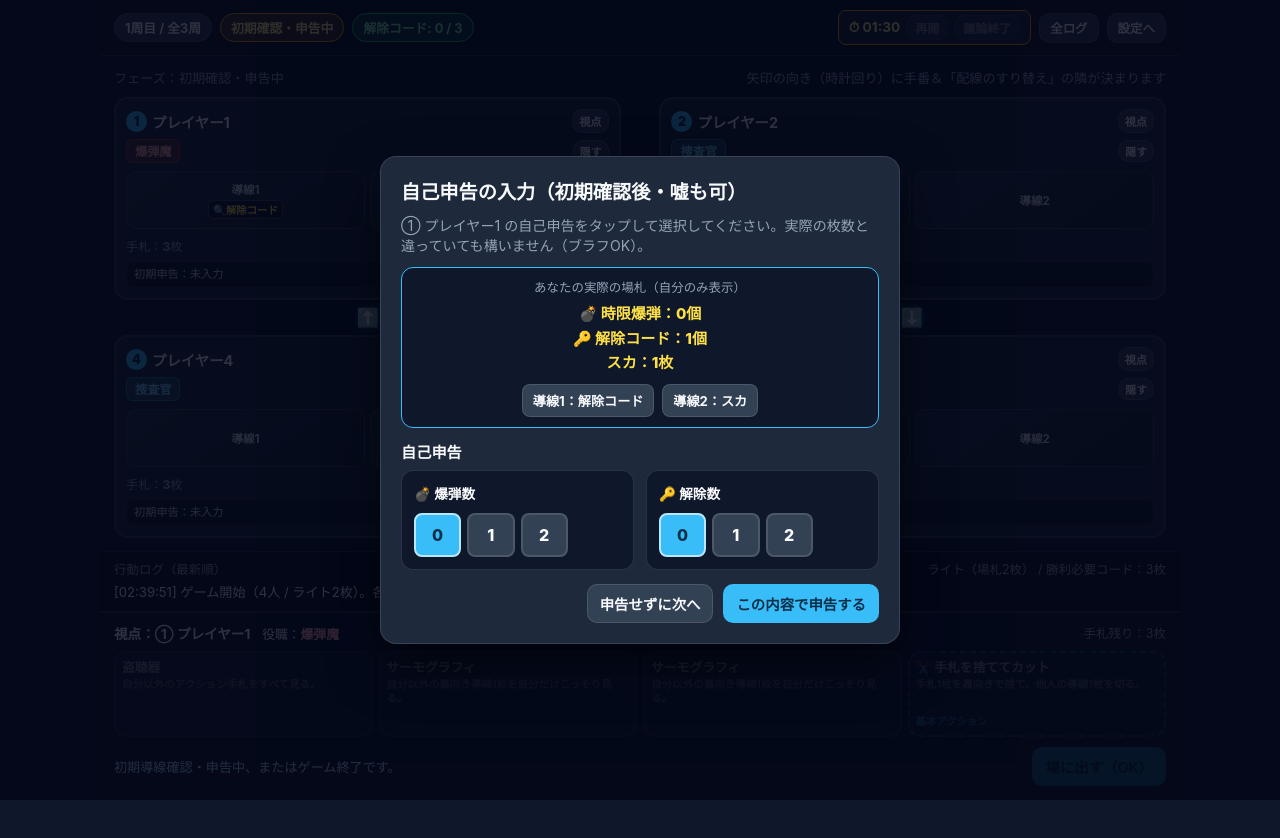
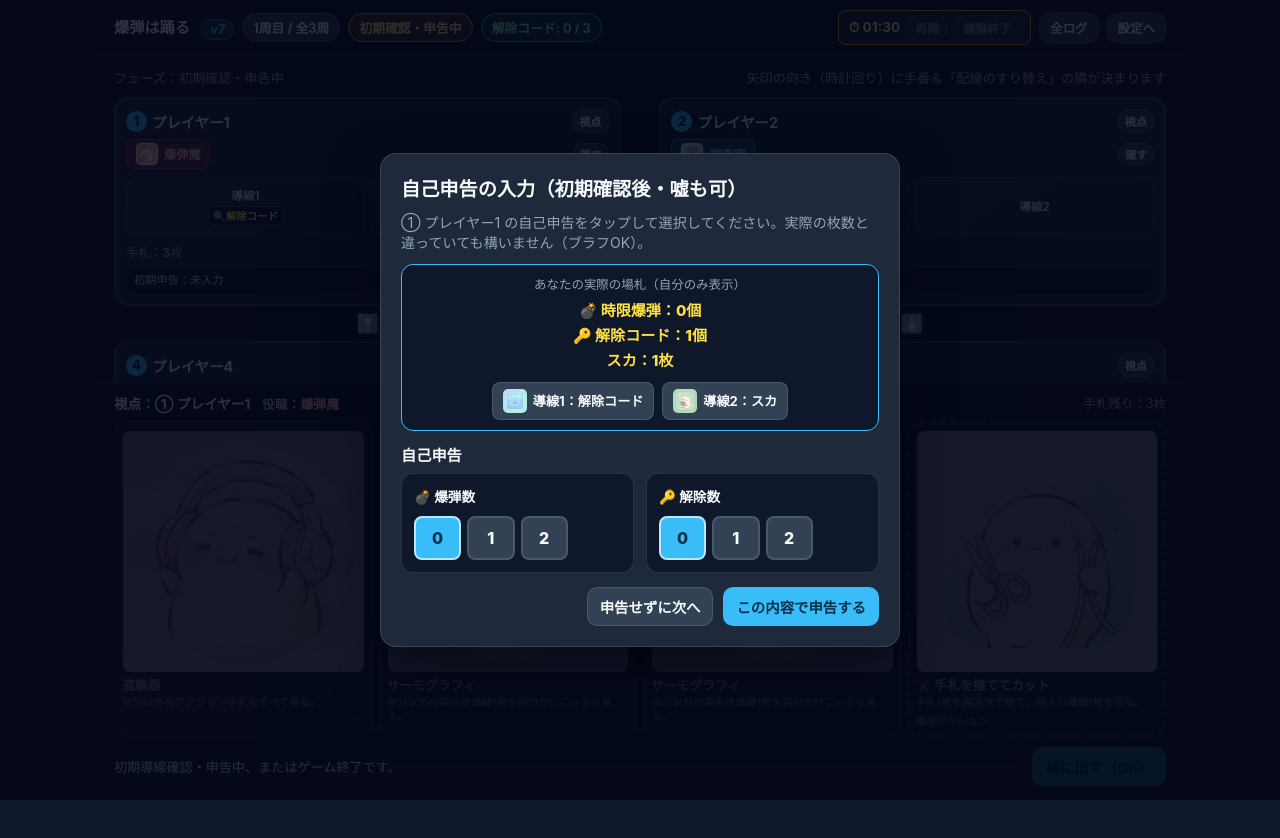
Before and after one commit to mzskadr-blip/bakudan-ha-odoru, a plain HTML site: page index.html in a window 1280 px wide. Both pictures are taken after a click on the button "ゲーム開始（初期導線確認へ）". Before the commit the page ends 800 px from the top, so only its background shows below. Drawn offline with Linux system fonts and the light colour scheme.

Commit message:
Update index.html to v7: 爆弾は踊る prototype

```diff
--- a/index.html
+++ b/index.html
@@ -3,7 +3,7 @@
 <head>
   <meta charset="UTF-8" />
   <meta name="viewport" content="width=device-width, initial-scale=1.0" />
-  <title>爆弾は踊る（プロトタイプ）</title>
+  <title>爆弾は踊る v7（プロトタイプ）</title>
   <style>
     :root {
       --bg: #0f172a;
@@ -817,12 +817,73 @@
     .result-table th {
       background: #0f172a;
     }
+
+    .card-thumb {
+      width: 100%;
+      aspect-ratio: 1 / 1;
+      object-fit: cover;
+      border-radius: 8px;
+      border: 1px solid var(--border);
+      display: block;
+      margin-bottom: 5px;
+      background: #0f172a;
+    }
+
+    .role-thumb {
+      width: 24px;
+      height: 24px;
+      object-fit: cover;
+      border-radius: 6px;
+      border: 1px solid var(--border);
+      flex-shrink: 0;
+    }
+
+    .wire-thumb {
+      width: 28px;
+      height: 28px;
+      object-fit: cover;
+      border-radius: 6px;
+      border: 1px solid var(--border);
+      flex-shrink: 0;
+    }
+
+    .wire-slot.has-icon {
+      height: auto;
+      min-height: 68px;
+      gap: 3px;
+      padding: 4px;
+    }
+
+    .modal-thumb {
+      width: 92px;
+      height: 92px;
+      object-fit: cover;
+      border-radius: 12px;
+      border: 1px solid var(--border);
+      display: block;
+      margin: 0 auto 8px;
+    }
+
+
+    .title-ver {
+      display: inline-block;
+      margin-left: 8px;
+      padding: 2px 8px;
+      font-size: 0.78rem;
+      font-weight: 800;
+      border-radius: 999px;
+      background: rgba(56, 189, 248, 0.18);
+      color: var(--accent);
+      border: 1px solid rgba(56, 189, 248, 0.45);
+      vertical-align: middle;
+    }
+
   </style>
 </head>
 <body>
   <!-- セットアップ画面 -->
   <div id="setupScreen" class="setup-wrap">
-    <h1>爆弾は踊る（プロトタイプ）</h1>
+    <h1>爆弾は踊る <span class="title-ver">v7</span></h1>
     <p class="sub">ブラウザ単体テスト版｜1人でも各プレイヤーの手番を切り替えながら全ルールを確認できます</p>
 
     <div class="form-row">
@@ -859,6 +920,7 @@
     <!-- ① ヘッダー -->
     <header class="zone-header">
       <div class="header-left">
+        <span style="font-weight: 800; font-size: 0.95rem;">爆弾は踊る <span class="title-ver">v7</span></span>
         <span id="roundBadge" class="badge">1周目 / 全3周</span>
         <span id="phaseBadge" class="badge turn">進行中</span>
         <span id="codeBadge" class="badge code">解除コード: 0 / 3</span>
@@ -1044,6 +1106,37 @@
       { id: "detonator", name: "起爆スイッチ", type: "detonator", count: 1, lastOnly: true, desc: "【手札が最後の1枚のみ】爆弾魔が使えば爆弾魔チームの勝利！" }
     ];
 
+    const ASSET_BASE = "assets/small/";
+
+    const ACTION_IMAGES = {
+      cut: `${ASSET_BASE}action-cut.jpg`,
+      double_cut: `${ASSET_BASE}action-doublecut.jpg`,
+      thermo: `${ASSET_BASE}action-thermo.jpg`,
+      wiretap: `${ASSET_BASE}action-bug.jpg`,
+      swap_wire: `${ASSET_BASE}action-swap.jpg`,
+      shuffle_wire: `${ASSET_BASE}action-shuffle.jpg`,
+      surik: `${ASSET_BASE}action-pickpocket.jpg`,
+      rumor: `${ASSET_BASE}action-rumor.jpg`,
+      dog: `${ASSET_BASE}action-police-dog.jpg`,
+      mole: `${ASSET_BASE}action-secret-letter.jpg`,
+      defuse_key: `${ASSET_BASE}action-defused.jpg`,
+      detonator: `${ASSET_BASE}action-detonator.jpg`,
+      basic_cut: `${ASSET_BASE}action-cut.jpg`
+    };
+
+    const ROLE_IMAGES = {
+      cop: `${ASSET_BASE}role-police.jpg`,
+      bomber: `${ASSET_BASE}role-bomber.jpg`
+    };
+
+    function getWireImageSrc(wire) {
+      if (wire.kind === "bomb") return `${ASSET_BASE}bafuda-bomb.jpg`;
+      if (wire.kind === "code") return `${ASSET_BASE}bafuda-code.jpg`;
+      return wire.safeVariant === "tangled"
+        ? `${ASSET_BASE}bafuda-safe-tangled.jpg`
+        : `${ASSET_BASE}bafuda-safe-cut.jpg`;
+    }
+
     const WIRE_LABELS = {
       bomb: "時限爆弾",
       code: "解除コード",
@@ -1199,9 +1292,11 @@
       for (let i = 0; i < n; i++) {
         const myWires = [];
         for (let w = 0; w < cfg.wiresPerPlayer; w++) {
+          const wireKind = wireDeck[wireCursor++];
           myWires.push({
             id: `w_${i}_${w}_${Math.random().toString(36).slice(2, 6)}`,
-            kind: wireDeck[wireCursor++],
+            kind: wireKind,
+            safeVariant: wireKind === "safe" ? (Math.random() < 0.5 ? "cut" : "tangled") : null,
             revealed: false
           });
         }
@@ -1450,7 +1545,12 @@
       const actualCodes = p.wires.filter((w) => w.kind === "code").length;
       const actualSafes = p.wires.filter((w) => w.kind === "safe").length;
       const wireChips = p.wires
-        .map((w, i) => `<span class="chip">導線${i + 1}：${WIRE_LABELS[w.kind]}${w.revealed ? "（公開済）" : ""}</span>`)
+        .map((w, i) => `
+          <span class="chip" style="display:inline-flex; align-items:center; gap:6px;">
+            <img src="${getWireImageSrc(w)}" alt="${WIRE_LABELS[w.kind]}" style="width:24px; height:24px; border-radius:5px; object-fit:cover;" />
+            <span>導線${i + 1}：${WIRE_LABELS[w.kind]}${w.revealed ? "（公開済）" : ""}</span>
+          </span>
+        `)
         .join("");
 
       document.getElementById("claimActualBox").innerHTML = `
@@ -1705,6 +1805,7 @@
         `${actorLabel} がこのカードを場に出しました。全員で確認したら「OK」を押してください。`;
       document.getElementById("playShareBox").innerHTML = `
         <div style="font-size: 0.8rem; color: var(--muted); margin-bottom: 6px;">場に出されたカード</div>
+        <img src="${ACTION_IMAGES[card.type] || ""}" alt="${card.name}" class="modal-thumb" />
         <div style="font-size: 1.15rem; font-weight: 800; color: #38bdf8;">🃏 ${card.name}</div>
         <div style="font-size: 0.82rem; color: var(--text); margin-top: 8px; line-height: 1.4;">${card.desc}</div>
       `;
@@ -2301,7 +2402,10 @@
       }
 
       const roleHtml = p.roleVisible
-        ? `<span class="role-tag ${p.role === "cop" ? "role-cop" : "role-bomber"}">${p.role === "cop" ? "捜査官" : "爆弾魔"}</span>`
+        ? `<span class="role-tag ${p.role === "cop" ? "role-cop" : "role-bomber"}" style="display:inline-flex; align-items:center; gap:5px;">
+             <img src="${ROLE_IMAGES[p.role]}" alt="${p.role === "cop" ? "警察" : "爆弾魔"}" class="role-thumb" />
+             <span>${p.role === "cop" ? "捜査官" : "爆弾魔"}</span>
+           </span>`
         : `<span class="role-tag role-hidden">役職非表示</span>`;
 
       const wiresHtml = p.wires
@@ -2310,7 +2414,10 @@
           let label = `導線${wIdx + 1}`;
           let pickable = false;
 
+          let wireImgHtml = "";
           if (w.revealed) {
+            cls += "has-icon ";
+            wireImgHtml = `<img src="${getWireImageSrc(w)}" alt="${WIRE_LABELS[w.kind]}" class="wire-thumb" />`;
             if (w.kind === "code") {
               cls += "wire-revealed-code";
               label = "解除コード";
@@ -2342,7 +2449,7 @@
           const memoHtml = memoKind ? `<span class="memo-badge">🔍${WIRE_LABELS[memoKind]}</span>` : "";
 
           const clickAttr = pickable ? `onclick="event.stopPropagation(); onWireClick(${idx}, ${wIdx})"` : "";
-          return `<div class="${cls}" ${clickAttr}><span>${label}</span>${memoHtml}</div>`;
+          return `<div class="${cls}" ${clickAttr}>${wireImgHtml}<span>${label}</span>${memoHtml}</div>`;
         })
         .join("");
 
@@ -2665,6 +2772,7 @@
           btn.onclick = () => selectHandCard(c.uid);
           btn.innerHTML = `
             <div>
+              <img src="${ACTION_IMAGES[c.type] || ""}" alt="${c.name}" class="card-thumb" />
               <div class="card-title">${c.name}</div>
               <div class="card-desc">${c.desc}</div>
             </div>
@@ -2701,6 +2809,7 @@
       basicCardBtn.onclick = () => selectBasicCut();
       basicCardBtn.innerHTML = `
         <div>
+          <img src="${ACTION_IMAGES.basic_cut}" alt="手札を捨ててカット" class="card-thumb" />
           <div class="card-title">✂️ 手札を捨ててカット</div>
           <div class="card-desc">手札1枚を裏向きで捨て、他人の導線1枚を切る。</div>
         </div>
```
